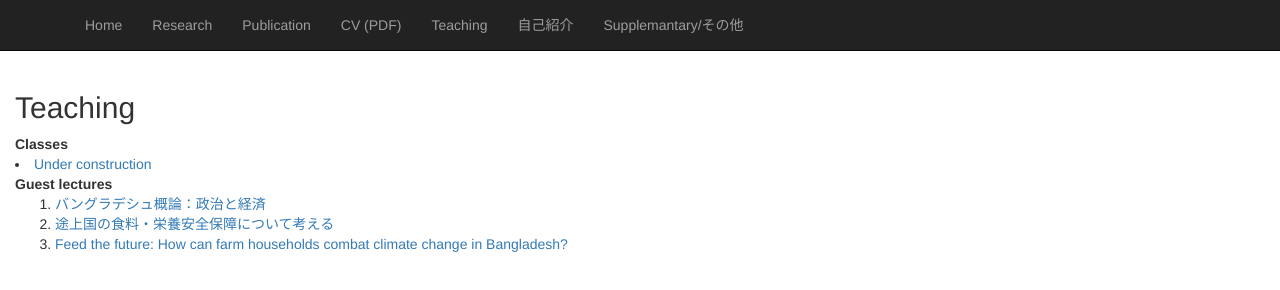
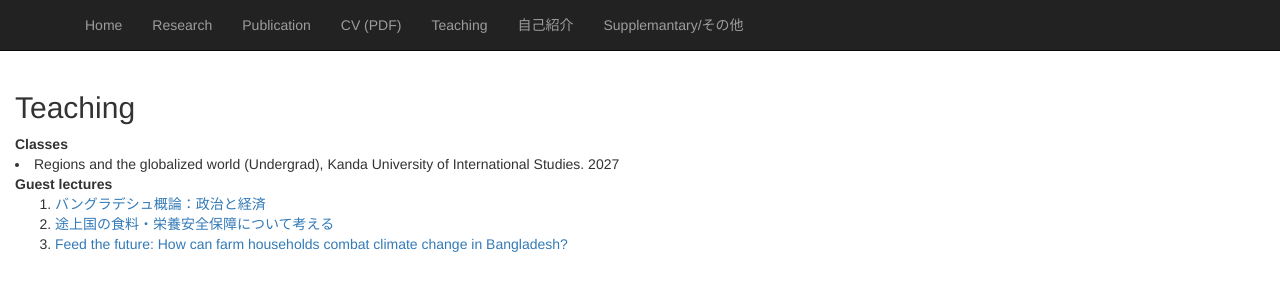
Before and after one commit to MasanoriMatsuura/masanorimatsuura.github.io, a plain HTML site: page teaching.html in a window 1280 px wide. Drawn offline with nearby package versions, Linux system fonts and the light colour scheme.

Commit message:
Update teaching.html with course details

```diff
--- a/teaching.html
+++ b/teaching.html
@@ -48,7 +48,7 @@
 <div class="col-md-8" style="height: 100vh;">
 <h2 id="Others">Teaching</h2>
 <strong>Classes</strong><br/>
-<li><a href="">Under construction</a></li>
+<li>Regions and the globalized world (Undergrad), Kanda University of International Studies. 2027</li>
 <strong>Guest lectures</strong><br/>
 <ol>
 <li><a href="https://researchmap.jp/mmatsuecon/presentations/54043612/attachment_file.pdf">バングラデシュ概論：政治と経済</a></li>
```
